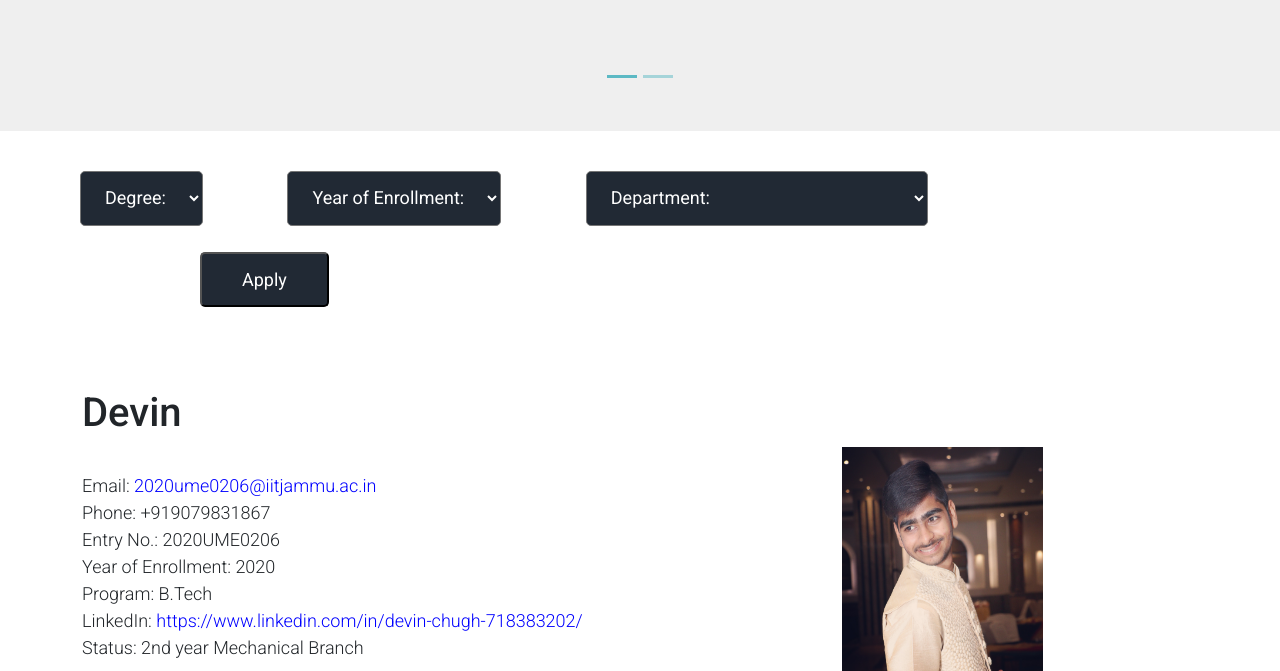
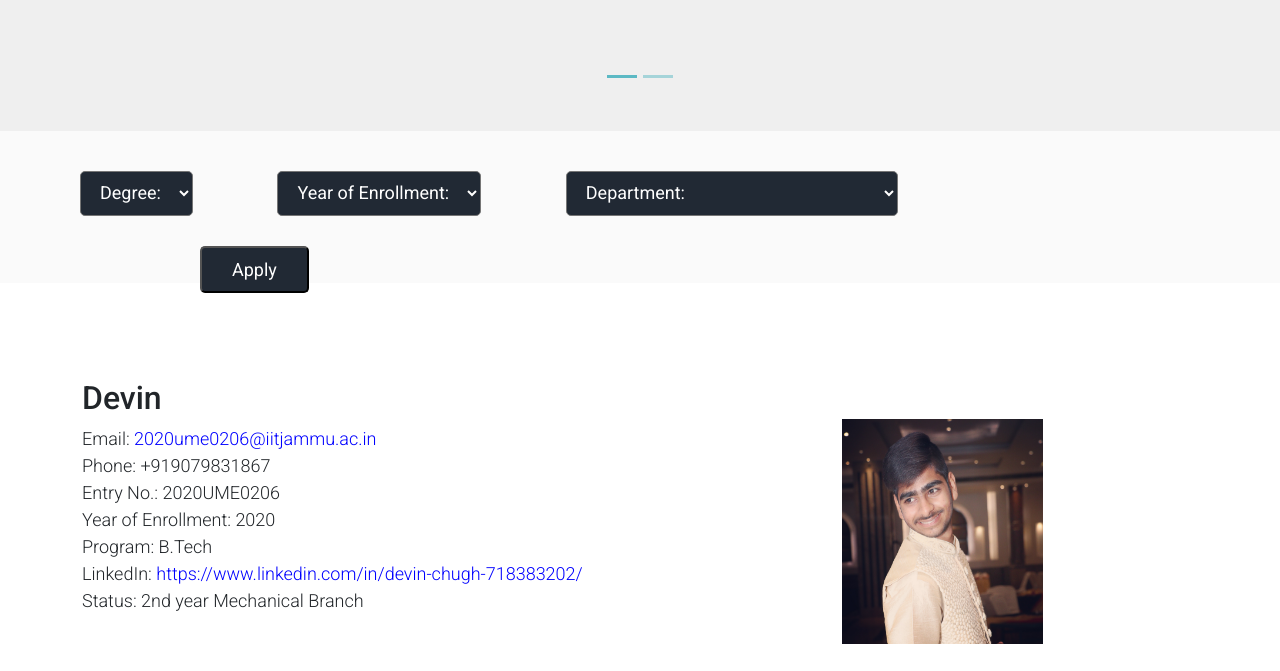
Before and after one commit to devinchugh/Alumni-Portal, a Flask app: page / in a window 1280 px wide. Shown: the part 441-1112 px from the top of the page. Run offline with Flask 2, Linux system fonts and the light colour scheme; a user stored in the database is signed in; some libraries are stand-ins or nearby versions.

Commit message:
modified font

```diff
--- a/static/home_assets/css/custom.css
+++ b/static/home_assets/css/custom.css
@@ -14,13 +14,13 @@ Custom Css
 .section-forms{
     display:flex ;
     padding-left: 5vh;
-    background-color: white;
+    background-color: rgb(250, 250, 250);
 }
 .sections{
     color: #ffff;
     background-color: #212934;
     width: auto;
-    padding: 15px 20px;
+    padding: 10px 15px;
     list-style-type: none;
     margin: 5vh;
     border-radius: 5px;
@@ -33,7 +33,7 @@ button.sections{
     color: #ffff;
     background-color: #212934;
     width: auto;
-    padding: 12px 40px;
+    padding: 8px 30px;
     list-style-type: none;
     margin: -10vh 20vh;
     border-radius: 5px;
--- a/templates/index.html
+++ b/templates/index.html
@@ -111,7 +111,7 @@
                         </div>
                         <div class="col-lg-6 mb-0 d-flex align-items-center">
                             <div class="text-align-left align-self-center">
-                                <h1 class="h1 text-success"><b>IIT Jammu</b> Alumni Directory</h1>
+                                <h1 class="h1"><b>IIT Jammu</b> Alumni Directory</h1>
                                 <p>
                                     Welcome to the Alumni Directory of IIT Jammu. To navigate to the details of any alumni, please use
                                      the <a rel="sponsored" class="text-success" href="#" target="_blank">Search</a> icon in the top bar.
@@ -191,7 +191,7 @@
 
                     {% for alumni in data %}
                     <div class="col-md-8 text-#1d242d">
-									<h1 class="feature-title" >{{alumni.name}} </h1><p><br> Email: <a class="clink" target="_blank" href="mailto:{{alumni.email}}" >{{alumni.email}}</a>
+									<h2 class="feature-title" >{{alumni.name}} </h2><p> Email: <a class="clink" target="_blank" href="mailto:{{alumni.email}}" >{{alumni.email}}</a>
                                          <br>Phone: {{alumni.phone}} <br>Entry No.: {{alumni.entry_no}} <br>Year of Enrollment: {{alumni.year}} <br>Program: {{alumni.program}} <br>LinkedIn: <a class="clink" target="_blank" href="{{alumni.linkedin_id}}">{{alumni.linkedin_id}}</a><br>Status: {{alumni.status}}</p>
                                          <br>
                                          <br>
```
